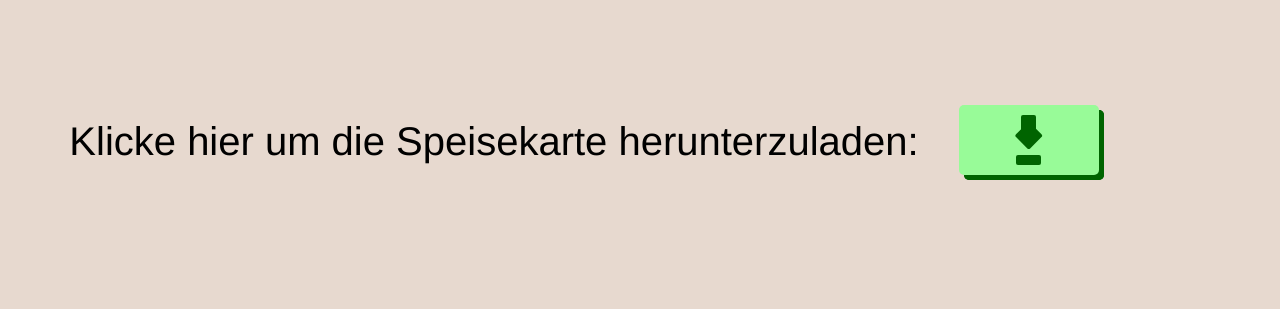
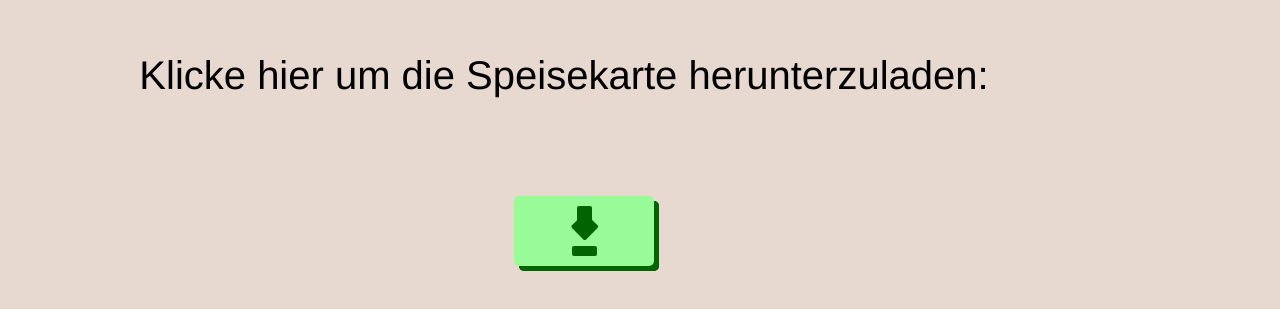
Before and after one commit to mamrehn/diffiefellows, a plain HTML site: page index.html in a window 1280 px wide. Shown: the part 227-536 px from the top of the page. Drawn offline with Linux system fonts and the light colour scheme.

Commit message:
Update index.html

```diff
--- a/index.html
+++ b/index.html
@@ -7,6 +7,11 @@
   <style>
     body {
       padding: 0;
+      display: flex;
+      flex-direction: column;
+      justify-content: center;
+      align-items: center;
+      gap: 20px; /* Creates space between child elements */
     }
     @keyframes button-shadow {
       from {
```
